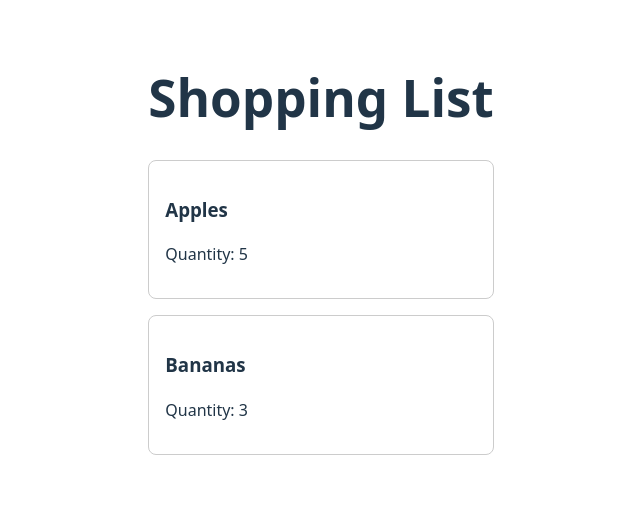
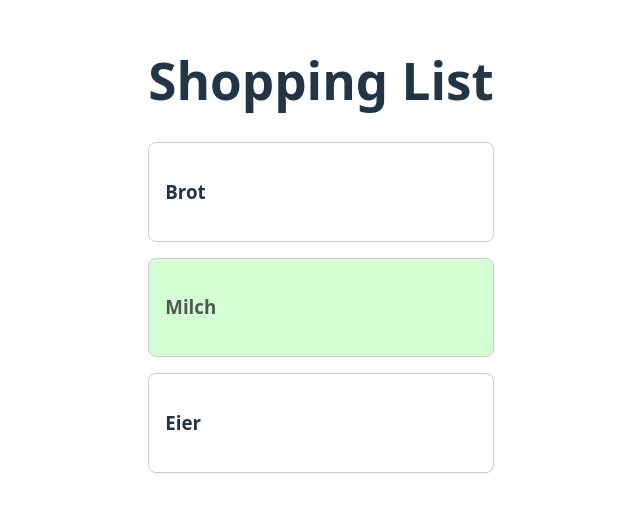
Before and after one commit to Bayfrosch/FoodPlaner, a React (Vite) app: page / in a window 1280 px wide. Shown: the part 147-658 px from the top of the page, without its empty margins (319-959 px from the left). Built offline with nearby package versions, Linux system fonts and the light colour scheme.

Commit message:
State in Parent, Callback in Chikld

```diff
--- a/src/App.tsx
+++ b/src/App.tsx
@@ -1,20 +1,43 @@
+import { useState } from 'react';
 import './App.css'
 import { ShoppingItem } from './components/ShoppingItem';
 
+interface ShoppingItemData {
+  id: number;
+  name: string;
+  completed: boolean;
+}
+
 function App() {
+  const [items, setItems] = useState<ShoppingItemData[]>([
+    { id: 1, name: "Brot", completed: false },
+    { id: 2, name: "Milch", completed: true },
+    { id: 3, name: "Eier", completed: false }
+  ]);
+
+  const handleToggle = (id: number) => {
+    setItems(
+      items.map(item => {
+        if (item.id === id) {
+          return { ...item, completed: !item.completed };
+        }
+        return item;
+      })
+    );
+  };
+
   return (
     <div>
       <h1>Shopping List</h1>
-      <ShoppingItem
-        id={1}
-        name="Apples"
-        quantity={5}
-      />
-      <ShoppingItem
-        id={2}
-        name="Bananas"
-        quantity={3}
-      />
+      {items.map(item => (
+        <ShoppingItem
+          key={item.id}
+          id={item.id}
+          name={item.name}
+          completed={item.completed}
+          onToggle={() => handleToggle(item.id)}
+        />
+      ))}
     </div>
   );
 }
--- a/src/components/ShoppingItem.tsx
+++ b/src/components/ShoppingItem.tsx
@@ -1,21 +1,19 @@
-import { useState } from "react";
 import '../App.css';
 
 interface ShoppingItemProps {
     id: number,
     name: string,
-    quantity: number
+    completed: boolean,
+    onToggle: () => void;
 }
 
 function ShoppingItem(props: ShoppingItemProps) {
-    const [checked, setChecked] = useState(false);
-
     return (
-        <div className={checked ? "shopping-item checked" : "shopping-item" }
-        onClick={() => setChecked(!checked)}
+        <div
+        className={props.completed ? "shopping-item checked" : "shopping-item" }
+        onClick={() => props.onToggle()}
         >
             <h3>{props.name}</h3>
-            <p>Quantity: {props.quantity}</p>
         </div>
     )
 }
```
